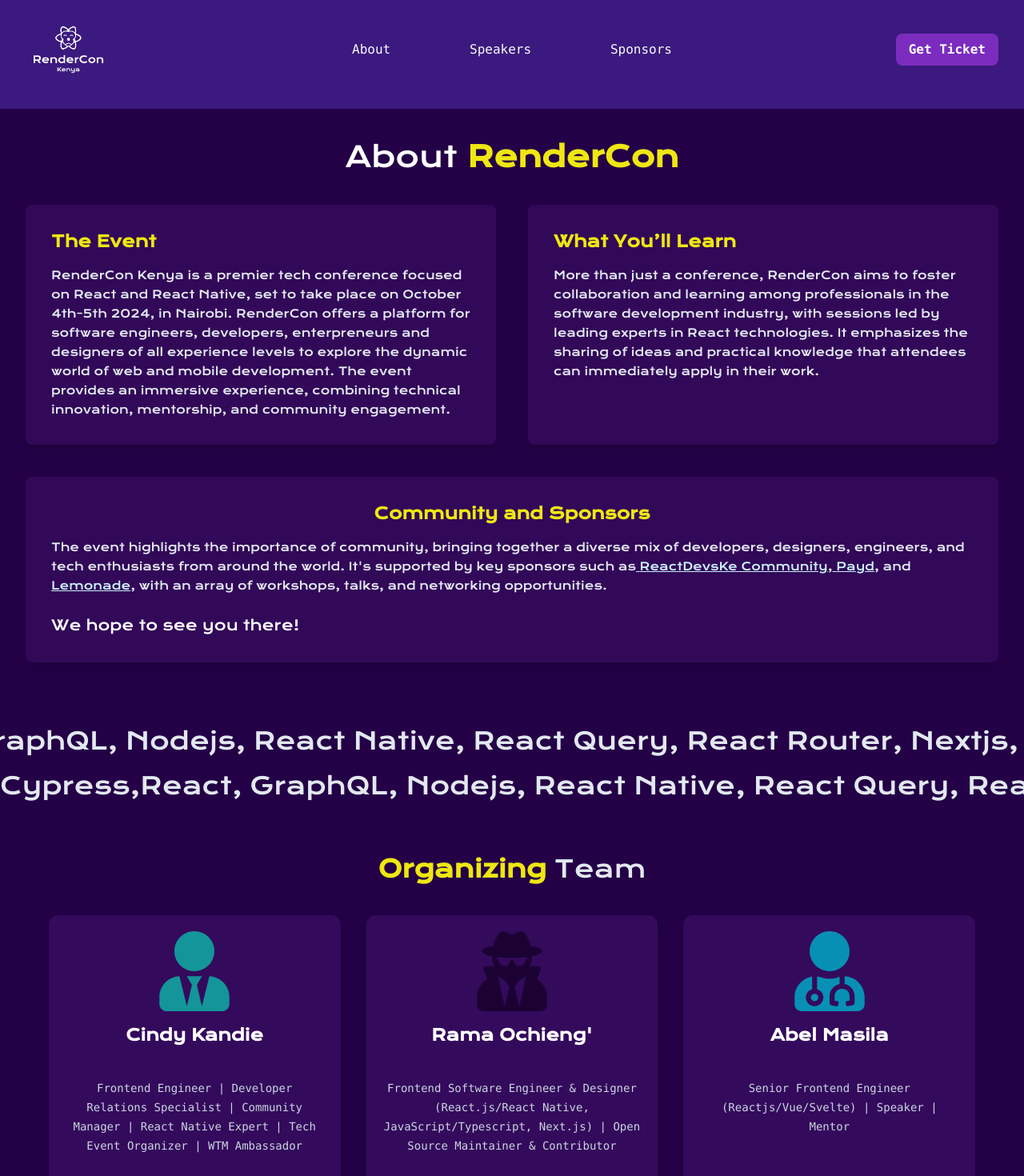
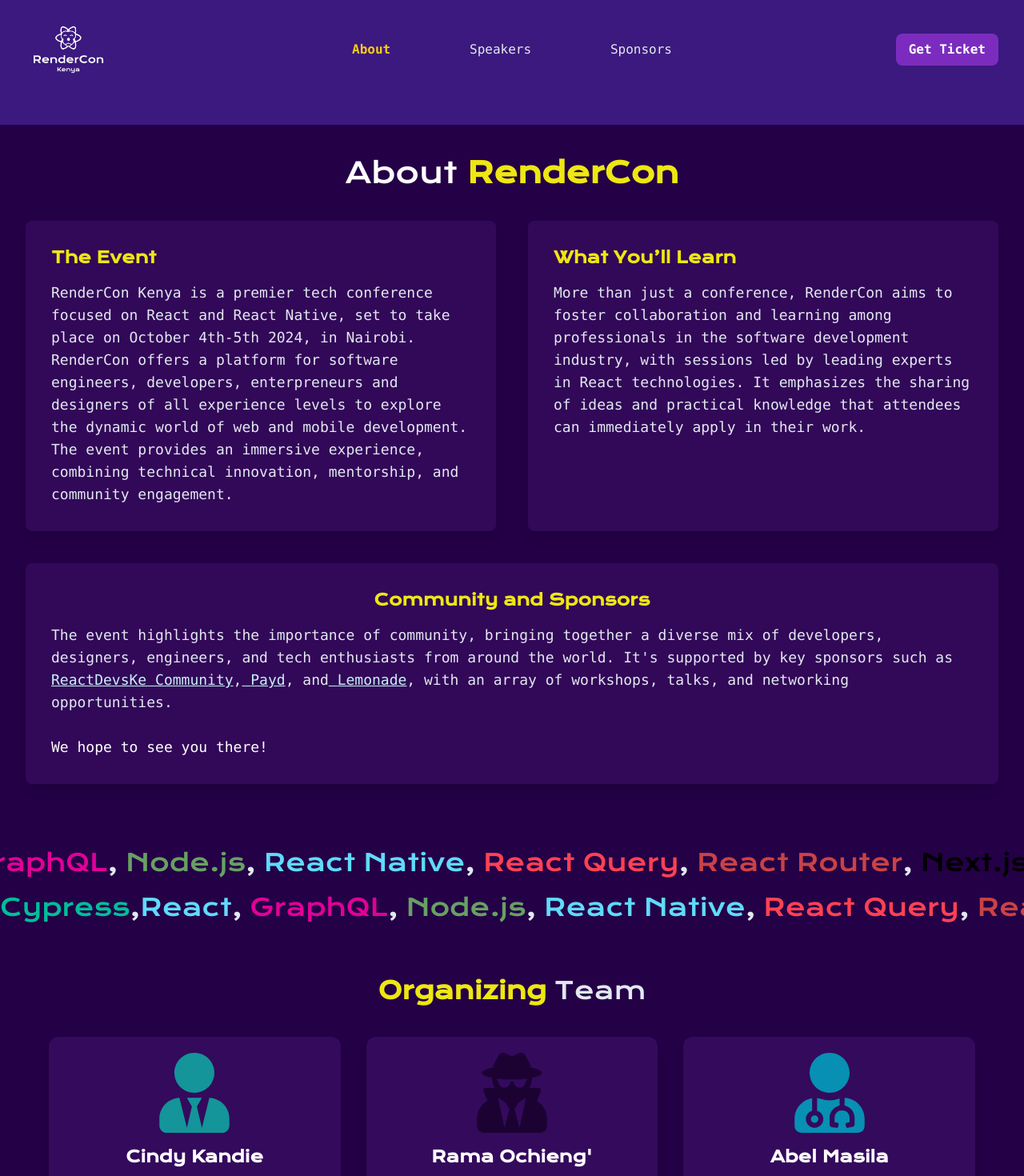
Before and after one commit to rendercon/RenderconKeWeb, a Next.js app: page /about in a window 1280 px wide. Shown: the top 1470 px of the page at 80% size. Built offline with nearby package versions, Linux system fonts and the light colour scheme.

Commit message:
optimize the fonts and images to be more fitting on mobile screens

```diff
--- a/src/app/components/About.tsx
+++ b/src/app/components/About.tsx
@@ -3,7 +3,7 @@ import { Container } from "./Container";
 
 function AboutUs() {
   return (
-    <Container className="pt-10 pb-20 text-slate-200 max-w-5xl mx-auto">
+    <Container className="pt-10 pb-20 text-slate-200 max-w-5xl mx-auto ">
       <h3 className="text-4xl font-light text-center pb-10 text-white">
         About <span className="text-[#eee712] font-extrabold">RenderCon</span>
       </h3>
@@ -13,7 +13,7 @@ function AboutUs() {
           <h4 className="text-xl font-semibold text-[#eee712] mb-4">
             The Event
           </h4>
-          <p className="text-sm leading-6">
+          <p className="text-sm md:text-md lg:text-lg  leading-6 font-mono ">
             RenderCon Kenya is a premier tech conference focused on React and
             React Native, set to take place on October 4th-5th 2024, in Nairobi.
             RenderCon offers a platform for software engineers, developers,
@@ -28,7 +28,7 @@ function AboutUs() {
           <h4 className="text-xl font-semibold text-[#eee712] mb-4">
             What You’ll Learn
           </h4>
-          <p className="text-sm leading-6">
+          <p className="text-sm md:text-md lg:text-lg leading-6 font-mono ">
             More than just a conference, RenderCon aims to foster collaboration
             and learning among professionals in the software development
             industry, with sessions led by leading experts in React
@@ -41,7 +41,7 @@ function AboutUs() {
           <h4 className="text-xl text-center font-semibold text-[#eee712] mb-4">
             Community and Sponsors
           </h4>
-          <p className="text-sm leading-6">
+          <p className="text-sm md:text-md lg:text-lg  leading-6 font-mono">
             The event highlights the importance of community, bringing together
             a diverse mix of developers, designers, engineers, and tech
             enthusiasts from around the world. It's supported by key sponsors
--- a/src/app/components/Community.tsx
+++ b/src/app/components/Community.tsx
@@ -5,12 +5,12 @@ import Link from 'next/link'
 
 const Community = () => {
   return (
-    <section className="mt-10 overflow-hidden sm:mt-10">
+    <section className="mt-10 overflow-hidden">
           <div className="mx-auto max-w-7xl px-6 lg:flex lg:px-8">
             <div className="mx-auto grid max-w-2xl grid-cols-1 gap-x-12 gap-y-16 lg:mx-0 lg:min-w-full lg:max-w-none lg:flex-none lg:gap-y-8">
               <div className="lg:col-end-1 lg:w-full lg:max-w-lg lg:pb-8">
-                <h2 className="font-display text-4xl font-medium tracking-tighter text-slate-200 sm:text-5xl">Our Community</h2>
-                <p className="mt-4 font-mono text-2xl tracking-tight leading-8 text-slate-300">
+                <h2 className="font-display font-medium tracking-tighter text-slate-200 text-2xl md:text-3xl">Our Community</h2>
+                <p className="mt-4 font-mono text-xl md:text-xl tracking-tight leading-8 text-slate-300">
                   A conference experience is only as good as the community that attends it. We are proud to have a diverse community of developers, designers, and tech enthusiasts from all across the world.
                 </p>
               </div>
--- a/src/app/components/Header.tsx
+++ b/src/app/components/Header.tsx
@@ -14,26 +14,31 @@ type TNavbar={
   scrolled:boolean,
 }
 
-function MobileNavbar(props: TNavbar){
-  const {scrolled} = props
+function MobileNavbar({ scrolled }: TNavbar) {
   const [isMobileMenuOpened, setIsMobileMenuOpened] = useState(false)
 
-  return(
-    <header className={`z-50 w-full sticky top-0 px-4 ${scrolled? 'bg-[#240046] bg-opacity-100' : "bg-[#42208c] bg-opacity-80"}`}>
+  const closeMenu = () => {
+    setIsMobileMenuOpened(false);
+  };
+
+  return (
+    <header className={`z-50 w-[full] sticky top-0 px-4 ${scrolled ? 'bg-[#240046] bg-opacity-100' : "bg-[#42208c] bg-opacity-80"}`}>
       <div className={'w-full h-[80px] flex justify-between items-center'}>
-        <Link href="#home"><Image src={renderconWB} alt={'Rendercon white background logo'} unoptimized height={50}/></Link>
-        <button onClick={() => setIsMobileMenuOpened(!isMobileMenuOpened)}>{isMobileMenuOpened ? <RxCross2  className={'text-white text-2xl'}/> : <RiMenu3Line className={'text-white text-2xl'}/>}</button>
+        <Link href="#home"><Image src={renderconWB} alt={'Rendercon white background logo'} unoptimized height={50} /></Link>
+        <button onClick={() => setIsMobileMenuOpened(!isMobileMenuOpened)}>
+          {isMobileMenuOpened ? <RxCross2 className={'text-white text-2xl'} /> : <RiMenu3Line className={'text-white text-2xl'} />}
+        </button>
       </div>
-      {isMobileMenuOpened ?
-        <div className={'flex flex-col py-4 pl-2'}>
+      {isMobileMenuOpened &&
+        <div className={'flex flex-col items-end py-4 pl-2'}>
           <div className={'font-mono text-gray-50 pb-4'}>
-            <Navbar/>
+            <Navbar onLinkClick={closeMenu} /> {/* Pass the closeMenu function */}
           </div>
           <Button>
             <Link href="https://paydexp.com/renderconke-2024" target="_blank" rel="noopener noreferrer">Get Ticket</Link>
           </Button>
         </div>
-      : null}
+      }
     </header>
   )
 }
@@ -42,7 +47,7 @@ function LargeScreenNavbar(props: TNavbar){
   const {scrolled} = props
 
   return(
-    <header className={`relative z-50 pb-11 lg:pt-8 md:sticky top-0 ${scrolled? 'bg-[#240046] bg-opacity-100' : "bg-[#42208c] bg-opacity-80"}`} >
+    <header className={`relative z-50 pb-16 lg:pt-8 md:sticky top-0 ${scrolled? 'bg-[#240046] bg-opacity-100' : "bg-[#42208c] bg-opacity-80"}`} >
       <Container className="flex flex-wrap items-center justify-between align-center sm:justify-between lg:flex-nowrap">
         <div className="mt-10 lg:mt-0 lg:grow lg:basis-0">
           <Link href="#home"><Image src={renderconWB} alt={'Rendercon white background logo'} unoptimized height={60}/></Link>
--- a/src/app/components/Navbar.tsx
+++ b/src/app/components/Navbar.tsx
@@ -1,14 +1,50 @@
 import Link from 'next/link'
+import { useState, useEffect } from 'react'
 import React from 'react'
 
-function Navbar() {
-  return (
-    <ul className="w-full lg:w-[400px] flex flex-col h-[120px] lg:h-auto lg:flex-row font-mono justify-between lg:items-center">
-        <li><Link href="/about">About</Link></li>
-        <li><Link href="#speakers">Speakers</Link></li>
-        <li><Link href="#sponsors">Sponsors</Link></li>
-    </ul>
-  )
+type NavbarProps = {
+  onLinkClick: () => void;
 }
 
-export default Navbar
+function Navbar({ onLinkClick }: NavbarProps) {
+  const [isMounted, setIsMounted] = useState(false);
+  const [activePath, setActivePath] = useState<string | null>(null);
+
+  useEffect(() => {
+    // Only run this effect on the client (after component has mounted)
+    setIsMounted(true);
+
+    if (typeof window !== 'undefined') {
+      const currentPath = window.location.hash || window.location.pathname;
+      setActivePath(currentPath);
+    }
+  }, []);
+
+  const isActive = (href: string) => {
+    return activePath === href;
+  };
+
+  if (!isMounted) return null; // Prevent SSR issues by not rendering the component until it's mounted
+
+  return (
+    <ul className="w-full lg:w-[400px] flex flex-col items-end h-[120px] lg:h-auto lg:flex-row font-mono justify-between lg:items-center">
+      <li onClick={onLinkClick}>
+        <Link href="/about" className={`${isActive("/about") ? 'font-extrabold text-yellow-400' : 'text-slate-200'}`}>
+          About
+        </Link>
+      </li>
+      <li onClick={onLinkClick}>
+        <Link href="#speakers" className={`${isActive("#speakers") ? 'font-extrabold text-yellow-400' : 'text-slate-200'}`}>
+          Speakers
+        </Link>
+      </li>
+      <li onClick={onLinkClick}>
+        <Link href="#sponsors" className={`${isActive("#sponsors") ? 'font-extrabold text-yellow-400' : 'text-slate-200'}`}>
+          Sponsors
+        </Link>
+      </li>
+    </ul>
+  );
+}
+
+export default Navbar;
--- a/src/app/components/Partners.tsx
+++ b/src/app/components/Partners.tsx
@@ -55,7 +55,7 @@ const Partners = () => {
     return (
         <section id="partners" aria-label="Partners" className="sm:py-2">
             <Container>
-                <h2 className="mx-auto max-w-2xl text-center font-display text-4xl font-medium tracking-tighter text-slate-200 sm:text-5xl">
+                <h2 className="mx-auto max-w-2xl text-center font-display text-3xl font-medium tracking-tighter text-slate-200 sm:text-5xl">
                     Sponsors & Partners Hall of Fame
                 </h2>
 
@@ -72,7 +72,7 @@ const Partners = () => {
                     ))}
                 </div>
 
-                <p className="text-slate-200 text-xl mt-20 font-mono text-center mb-10">
+                <p className="text-slate-200 text-md md:text-xl mt-20 font-mono text-center mb-10">
                     For more information on sponsorship and partnership, please reach out to us{' '}
                     <a href="#" onClick={handleEmailClick} className="hover:underline text-[#eee712]">
                         here
--- a/src/app/components/Sponsors.tsx
+++ b/src/app/components/Sponsors.tsx
@@ -30,9 +30,9 @@ const Sponsors = () => {
   };
 
   return (
-    <section id="sponsors" aria-label="Sponsors" className="py-8 sm:py-32">
+    <section id="sponsors" aria-label="Sponsors" className="py-8 sm:py-32 text-sm md:text-xl">
       <Container>
-        <h2 className="mx-auto max-w-2xl text-center font-display text-4xl font-medium tracking-tighter text-slate-200 sm:text-5xl">
+        <h2 className="mx-auto max-w-2xl text-center font-display text-3xl font-medium tracking-tighter text-slate-200 lg:text-5xl">
           Our Sponsors
         </h2>
         <div className="mx-auto flex items-center justify-center gap-8 mt-20 flex-col md:flex-row">
@@ -58,7 +58,7 @@ const Sponsors = () => {
               </div>
             ))
           ) : (
-            <p className="text-slate-300 text-xl font-mono text-center">
+            <p className="text-slate-300 text-sm md:text-xl font-mono text-center">
               Leverage our platform to put your brand on the spotlight. Become a
               part of RenderCon Kenya&apos;s mission to nurture innovation and
               best practices within the React ecosystem.
@@ -76,7 +76,7 @@ const Sponsors = () => {
         <div className="flex justify-center pt-16">
   <a
     href="/sponsorships"
-    className="text-xl hover:underline hover: text-[#eee712]"
+    className="text-md md:text-xl hover:underline hover: text-[#eee712]"
   >
     Learn More About Our Sponsors..
   </a>
--- a/src/app/components/Technologies.tsx
+++ b/src/app/components/Technologies.tsx
@@ -5,14 +5,50 @@ type Props = {}
 
 const Technologies = (props: Props) => {
   return (
-    <div className='text-3xl text-slate-200'>
-        <Marquee  gradientWidth={700} speed={30} className='pb-5 overflow-hidden'>
+    <div className='text-xl md:text-xl lg:text-3xl text-slate-200'>
+      <Marquee gradientWidth={700} speed={30} className='pb-5 overflow-hidden'>
+        <span className="text-[#61DAFB]">React</span>,&nbsp;
+        <span className="text-[#E10098]">GraphQL</span>,&nbsp;
+        <span className="text-[#68A063]">Node.js</span>,&nbsp;
+        <span className="text-[#61DAFB]">React Native</span>,&nbsp;
+        <span className="text-[#FF4154]">React Query</span>,&nbsp;
+        <span className="text-[#CA4245]">React Router</span>,&nbsp;
+        <span className="text-[#000000]">Next.js</span>,&nbsp;
+        <span className="text-[#764ABC]">Redux</span>,&nbsp;
+        <span className="text-[#3A69A8]">Remix</span>,&nbsp;
+        <span className="text-[#E33332]">React Testing Library</span>,&nbsp;
+        <span className="text-[#FF4785]">Storybook</span>,&nbsp;
+        <span className="text-[#319795]">ChakraUI</span>,&nbsp;
+        <span className="text-[#DB7093]">Styled-components</span>,&nbsp;
+        <span className="text-[#764ABC]">Redux Toolkit</span>,&nbsp;
+        <span className="text-[#CB0000]">SWR</span>,&nbsp;
+        <span className="text-[#0055FF]">Framer Motion</span>,&nbsp;
+        <span className="text-[#38B2AC]">TailwindCSS</span>,&nbsp;
+        <span className="text-[#00B0FF]">Material UI</span>,&nbsp;
+        <span className="text-[#00BF9A]">Cypress</span>,
+      </Marquee>
 
-        React, GraphQL, Nodejs, React Native, React Query, React Router, Nextjs, Redux, Remix, React Testing Library, Storybook, ChakraUI, Styled-components, Redux Toolkit, SWR, Framer Motion, Tailwindcss, Material UI, Cypress,
-        </Marquee>
-        <Marquee direction='right' gradientWidth={400} speed={30} className='pb-5 overflow-hidden'>
-        React, GraphQL, Nodejs, React Native, React Query, React Router, Nextjs, Redux, Remix, React Testing Library, Storybook, ChakraUI, Styled-components, Redux Toolkit, SWR, Framer Motion, Tailwindcss, Material UI, Cypress,
-        </Marquee>
+      <Marquee direction='right' gradientWidth={400} speed={30} className='pb-5 overflow-hidden'>
+        <span className="text-[#61DAFB]">React</span>,&nbsp;
+        <span className="text-[#E10098]">GraphQL</span>,&nbsp;
+        <span className="text-[#68A063]">Node.js</span>,&nbsp;
+        <span className="text-[#61DAFB]">React Native</span>,&nbsp;
+        <span className="text-[#FF4154]">React Query</span>,&nbsp;
+        <span className="text-[#CA4245]">React Router</span>,&nbsp;
+        <span className="text-[#000000]">Next.js</span>,&nbsp;
+        <span className="text-[#764ABC]">Redux</span>,&nbsp;
+        <span className="text-[#3A69A8]">Remix</span>,&nbsp;
+        <span className="text-[#E33332]">React Testing Library</span>,&nbsp;
+        <span className="text-[#FF4785]">Storybook</span>,&nbsp;
+        <span className="text-[#319795]">ChakraUI</span>,&nbsp;
+        <span className="text-[#DB7093]">Styled-components</span>,&nbsp;
+        <span className="text-[#764ABC]">Redux Toolkit</span>,&nbsp;
+        <span className="text-[#CB0000]">SWR</span>,&nbsp;
+        <span className="text-[#0055FF]">Framer Motion</span>,&nbsp;
+        <span className="text-[#38B2AC]">TailwindCSS</span>,&nbsp;
+        <span className="text-[#00B0FF]">Material UI</span>,&nbsp;
+        <span className="text-[#00BF9A]">Cypress</span>,
+      </Marquee>
     </div>
   )
 }
--- a/src/app/sponsorships/page.tsx
+++ b/src/app/sponsorships/page.tsx
@@ -78,7 +78,7 @@ function Sponsorship() {
   return (
     <>
       <Header />
-      <section id="sponsors" aria-label="Sponsors" className="pt-10 sm:pt-32 sm:pb-20 bg-[#240046]">
+      <section id="sponsors" aria-label="Sponsors" className="pt-10 sm:pt-32 sm:pb-20 bg-[#240046] font-mono">
         <div className="container mx-auto px-6">
           {/* Title */}
           <h2 className="mx-auto max-w-2xl text-center font-display text-4xl font-medium tracking-tighter text-purple-300 sm:text-5xl">
@@ -96,7 +96,7 @@ function Sponsorship() {
               sponsors.map((sponsor) => (
                 <div
                   key={sponsor.name}
-                  className="bg-[white] rounded-lg shadow-lg p-4 flex flex-col items-center h-[550px]"
+                  className="bg-[white] rounded-lg shadow-lg p-4 flex flex-col items-center min-h-[550px]"
                 >
                   <a href={sponsor.link} target="_blank" rel="noopener noreferrer">
                     <Image
```
Also changed, not shown: src/app/components/Hero.tsx (+8 -10 lines), src/app/components/Speakers.tsx (+13 -13 lines).
